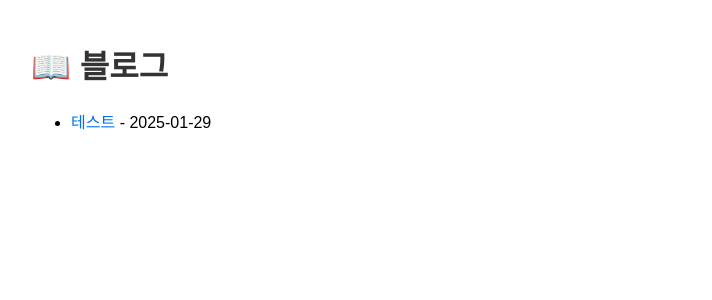
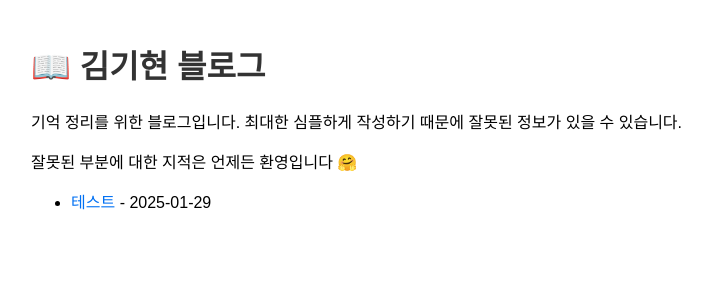
Before and after one commit to Kihyun92/nuyhik-blog, a Next.js app: page / in a window 1280 px wide. Shown: the top 300 px of the page, without its empty margins (259-971 px from the left). Built offline with nearby package versions, Linux system fonts and the light colour scheme.

Commit message:
대문 설명 수정 & 업데이트 시간 추가

```diff
--- a/app/page.tsx
+++ b/app/page.tsx
@@ -22,14 +22,16 @@ export default function HomePage() {
 
   return (
     <div>
-      <h1>📖 블로그</h1>
+      <h1>📖 김기현 블로그</h1>
+      <p>기억 정리를 위한 블로그입니다. 최대한 심플하게 작성하기 때문에 잘못된 정보가 있을 수 있습니다.</p>
+      <p>잘못된 부분에 대한 지적은 언제든 환영입니다 🤗</p>
       <ul>
         {posts.map((post) =>   (
           <li key={post.slug}>
             <Link href={`/posts/${post.slug}`}>
               {post.metadata.title}
             </Link>{" "}
-            - {post.metadata.date}
+            - {post.metadata.updatedDate ?? post.metadata.createdDate}
           </li>
         ))}
       </ul>
--- a/app/posts/[slug]/page.tsx
+++ b/app/posts/[slug]/page.tsx
@@ -42,7 +42,8 @@ export default async function PostPage({ params }: Props) {
   return (
     <div>
       <h1>{metadata.title}</h1>
-      <p>{metadata.date}</p>
+      <p>created at: {metadata.createdDate}</p>
+      <p>updated at: {metadata.updatedDate ?? metadata.createdDate}</p>
       <div dangerouslySetInnerHTML={{ __html: contentHtml }} />
     </div>
   );
--- a/posts/hello-world.md
+++ b/posts/hello-world.md
@@ -1,6 +1,6 @@
 ---
 title: "테스트"
-date: "2025-01-29"
+createdDate: "2025-01-29"
 ---
 
 블로그 테스트
--- a/types/post.ts
+++ b/types/post.ts
@@ -1,6 +1,7 @@
 export interface PostMetadata {
   title: string;
-  date: string;
+  createdDate: string;
+  updatedDate: string;
 }
 
 export interface Post {
```
